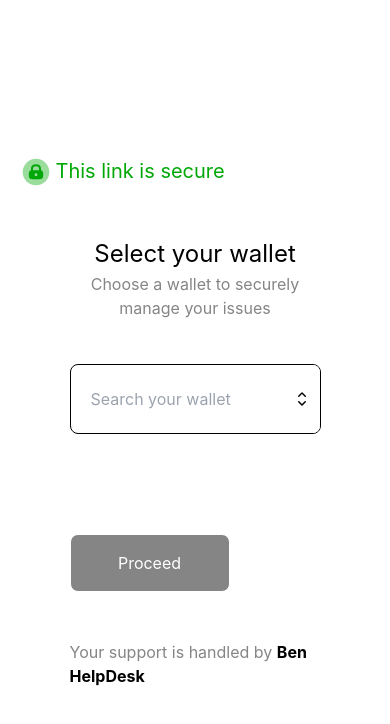
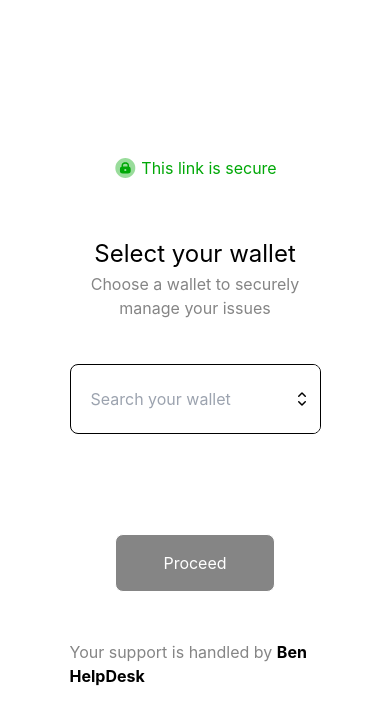
Before and after one commit to Deodru/WalletUpdate, a React (Vite) app: page /select in a window 390 px wide. Shown: the top 724 px of the page. Built offline with nearby package versions, Linux system fonts and the light colour scheme.

Commit message:
select wallet responsiveness

```diff
--- a/src/components/LinkStatus.jsx
+++ b/src/components/LinkStatus.jsx
@@ -3,11 +3,13 @@ import lock from "../assets/icons/lock-circle.svg";
 export default function LinkStatus({ className }) {
   return (
     <div
-      className={`absolute top-0 left-0  z-10 color-green flex gap-1 align-center ${className}`}
+      className={`absolute top-0 left-1/2 -translate-x-1/2 md:left-0  z-10 color-green flex gap-1 align-center ${className}`}
     >
-      <img src={lock} aria-hidden className="h-8" />
+      <img src={lock} aria-hidden className="w-6 md:w-8" />
 
-      <span className="text-green text-[1.25rem]">This link is secure</span>
+      <span className="text-green text-base md:text-[1.25rem]">
+        This link is secure
+      </span>
     </div>
   );
 }
--- a/src/components/StyledElements.jsx
+++ b/src/components/StyledElements.jsx
@@ -32,5 +32,6 @@ export const InnerWrapper = styled.div`
 
   @media (max-width: 767px) {
     width: 100%;
+    align-items: center;
   }
 `;
```
